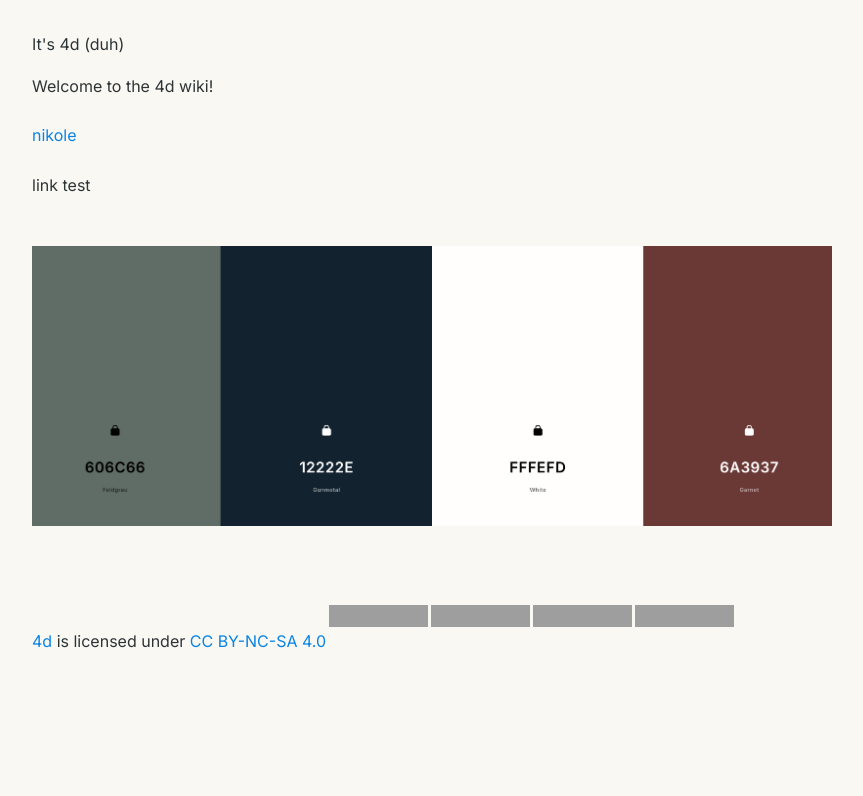
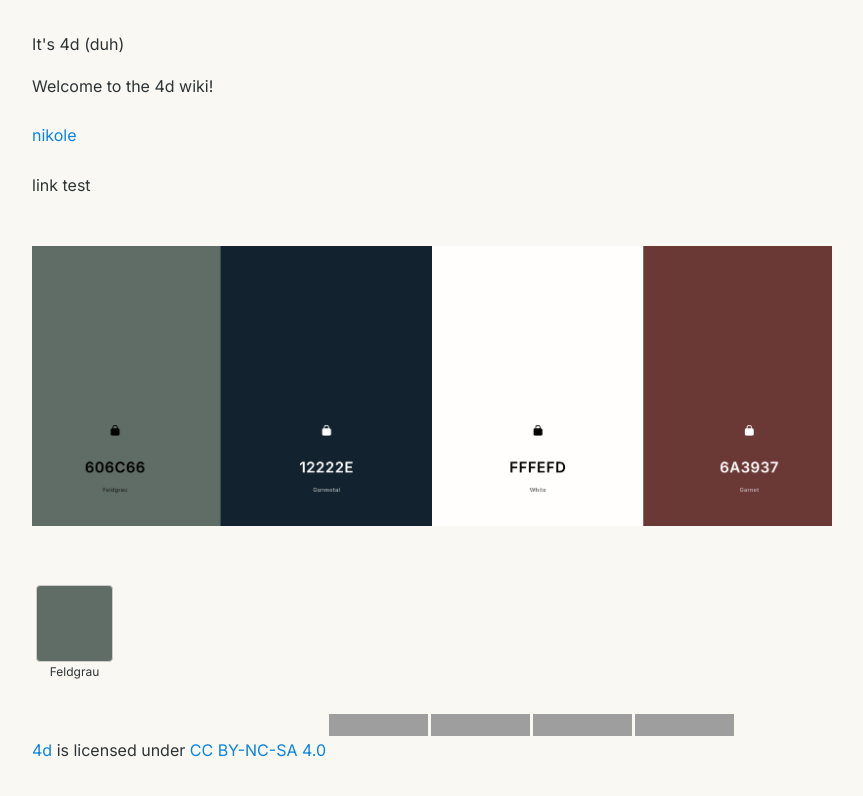
Before and after one commit to kvmet/4d, a Jekyll site: the page built from wiki/index.md, in a window 1280 px wide. Shown: the top 796 px of the page, without its empty margins (208-1071 px from the left). Built offline with Jekyll 4.4.1, drawn with Linux system fonts in a browser that asks for light colours; our own code applies the rules of GitHub Pages for plain Markdown files; grey boxes are pictures that could not be loaded.

Commit message:
Sync wiki content and images

```diff
--- a/wiki/index.md
+++ b/wiki/index.md
@@ -5,3 +5,5 @@ Welcome to the 4d wiki!
 link test
 
 ![Screenshot 2025-01-27 at 10 59 10 PM](/wiki/images/a317962609dc804cdcd328256fb63764.jpg)
+
+<div class="swatch" style="--swatch-color: #606c66; --swatch-label: 'Feldgrau'; --swatch-size: 75px;"></div>
```
